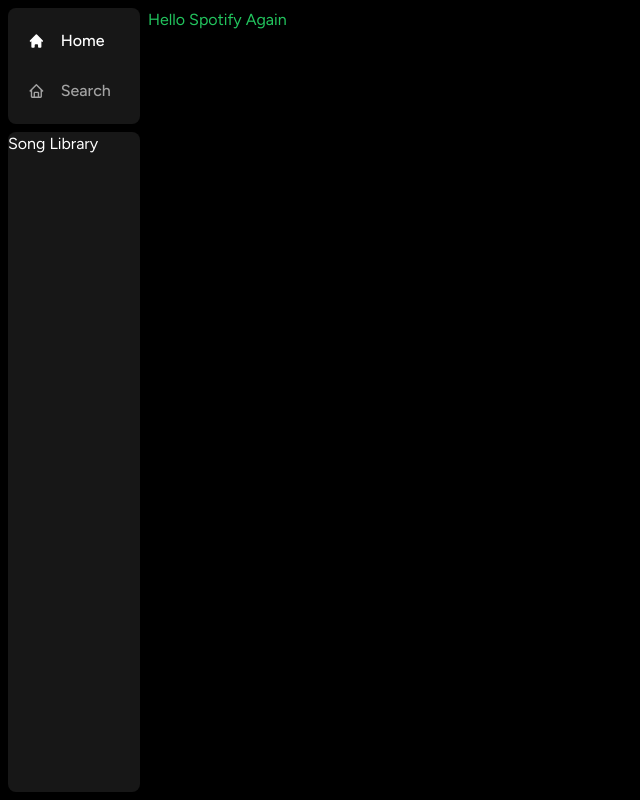
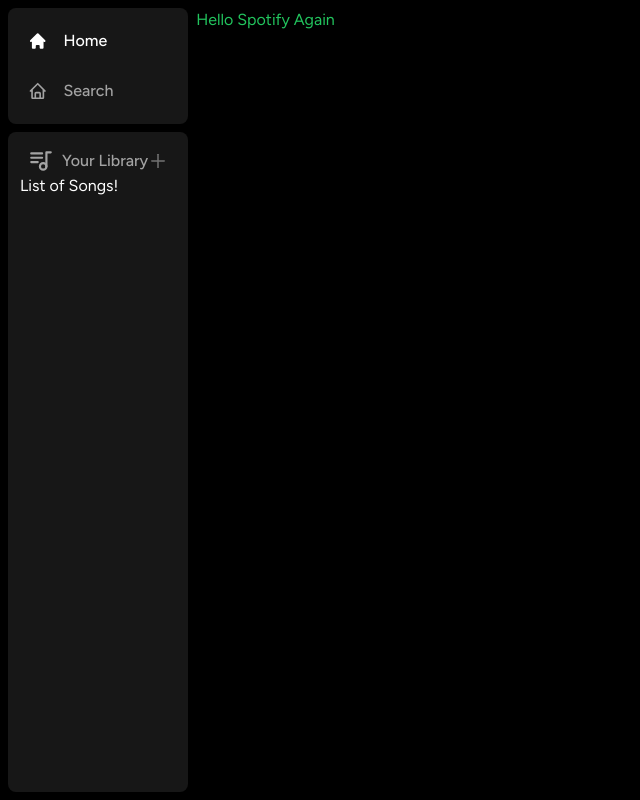
Before and after one commit to michaelorina/fullstack-spotify-clone, a Next.js app: page / in a window 1280 px wide. Shown: the whole page, without its empty margins (0-640 px from the left). Built offline with nearby package versions, Linux system fonts and the light colour scheme.

Commit message:
create library component

```diff
--- /dev/null
+++ b/components/Library.tsx
@@ -0,0 +1,57 @@
+"use client"
+import {TbPlaylist} from "react-icons/tb"
+import {AiOutlinePlus} from "react-icons/ai"
+
+const Library = () => {
+    const onClick = () => {
+
+    };
+    return(
+        <div className="flex flex-col">
+            <div
+            className="
+                flex
+                items-center
+                justify-between
+                px-5
+                pt-4
+
+            ">
+                <div className="
+                    inline-flex
+                    items-center
+                    gap-x-2
+                ">
+                    <TbPlaylist className="text-neutral-400" size={26}/>
+                    <p className="
+                        text-md
+                        font-medium
+                        text-neutral-400
+                    ">
+                        Your Library
+                    </p>
+                </div>
+                <AiOutlinePlus
+                    onClick={onClick}
+                    size={20}
+                    className="
+                        text-neutral-500
+                        hover:text-white
+                        transition
+                        cursor-pointer
+                    "
+                />
+            </div>
+            <div className="
+                flex
+                flex-col
+                gap-y-2
+                md-4
+                px-3
+            ">
+                List of Songs!
+            </div>
+        </div>
+    );
+}
+export default Library;
--- a/components/Sidebar.tsx
+++ b/components/Sidebar.tsx
@@ -6,6 +6,7 @@
 import {BiHome} from "react-icons/bi"
 import Box from "./Box";
 import SidebarItem from "./SidebarItem";
+import Library from "./Library";
 
 
 interface SidebarProps{
@@ -59,7 +60,7 @@
                     </div>
                 </Box>
                 <Box classname="overflow-y-auto h-full">
-                    Song Library
+                    <Library/>
                 </Box>
             </div>
             <main className="h-full flex-1 overflow-y-auto py-2">{children}</main>
```
